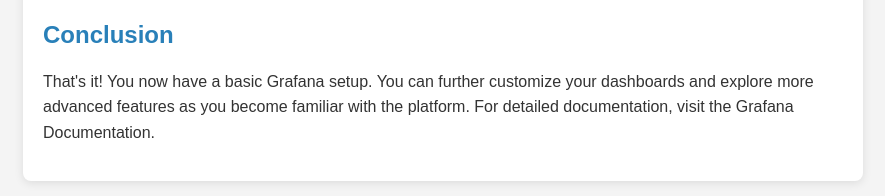
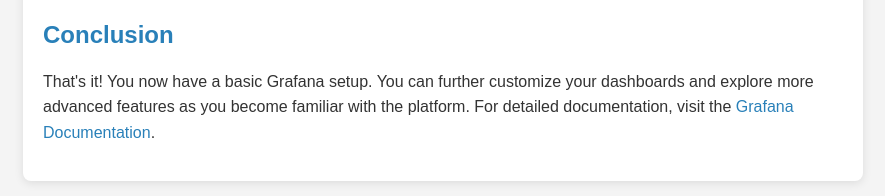
Before and after one commit to EbongueMaxwell/Grafana, a plain HTML site: page Gubuntu.html in a window 1280 px wide. Shown: the part 3606-3802 px from the top of the page, without its empty margins (197-1082 px from the left). Drawn offline with Linux system fonts and the light colour scheme.

Commit message:
Update Gubuntu.html

```diff
--- a/Gubuntu.html
+++ b/Gubuntu.html
@@ -58,7 +58,8 @@
       <p>Here comes the home page of Grafana</p>
       <img src="./GrafanaHome.png" alt="Grafana Home page view">
          <h2>Conclusion</h2>
-                <p>That's it! You now have a basic Grafana setup. You can further customize your dashboards and explore more advanced features as you become familiar with the platform. For detailed documentation, visit the Grafana Documentation.</p>
+                <p>That's it! You now have a basic Grafana setup. You can further customize your dashboards and explore more advanced features as you become familiar with the platform.
+                    For detailed documentation, visit the <a href="https://grafana.com/docs/" target="_blank">Grafana Documentation</a>.</p>
 
   </div>
 </body>
```
